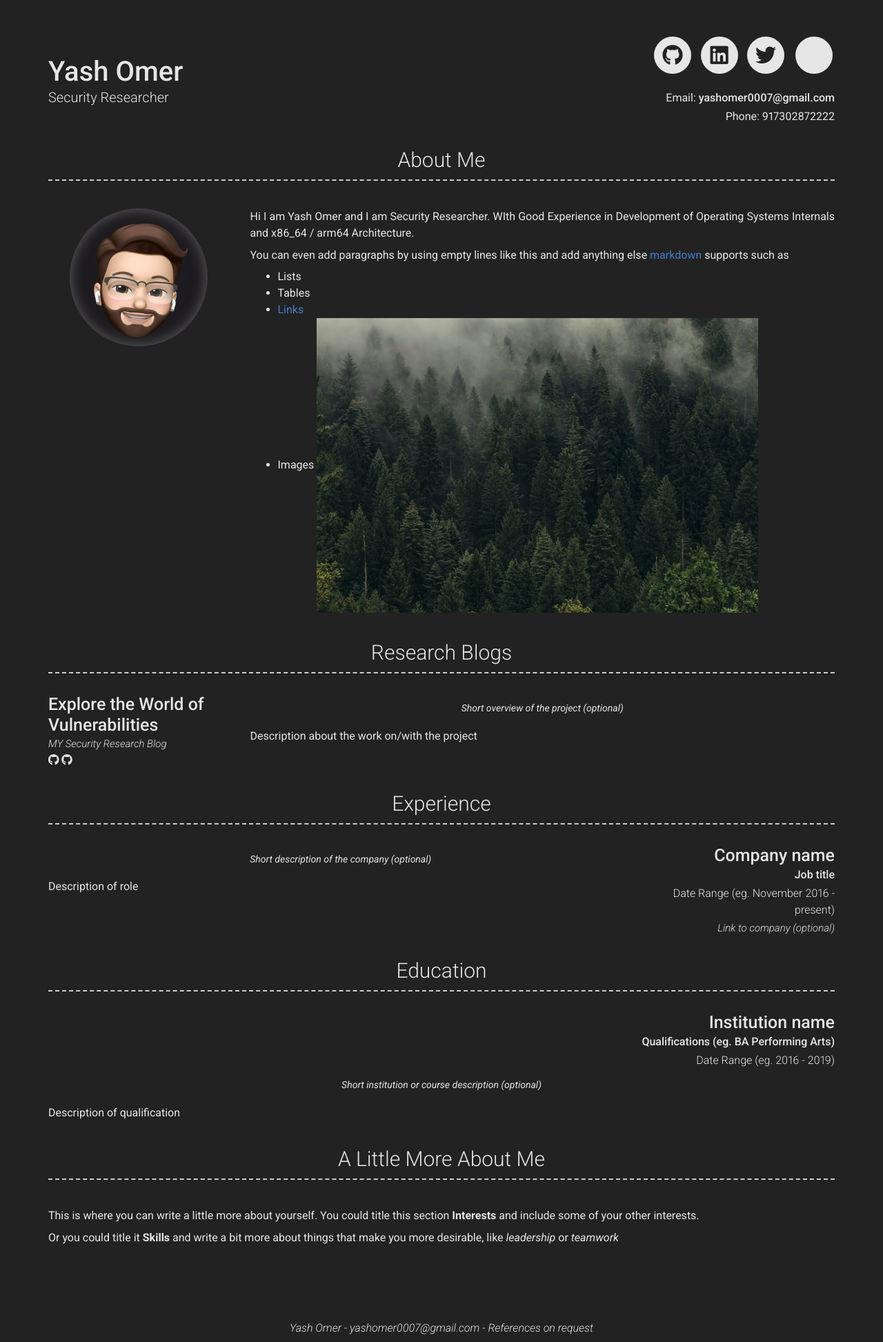
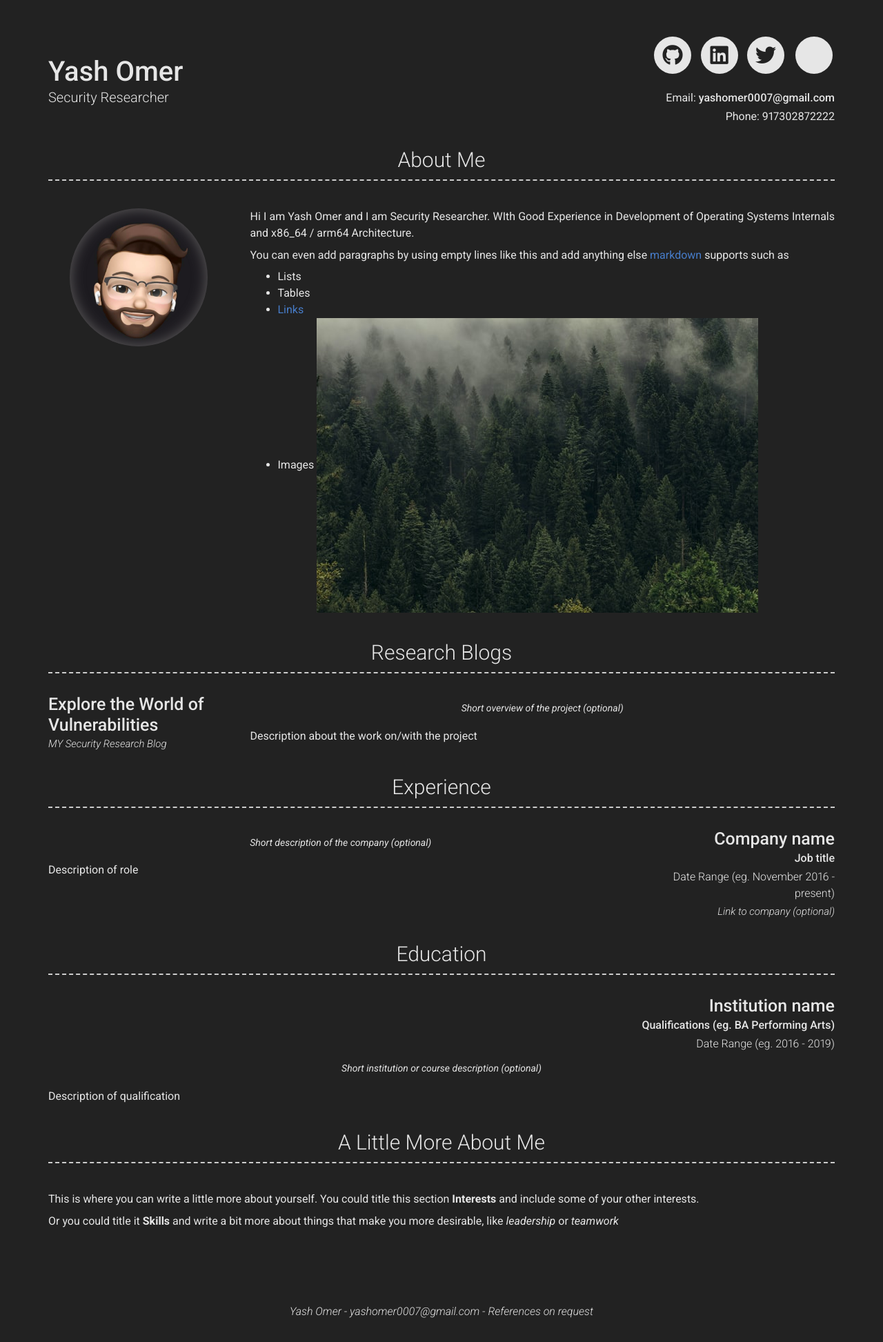
Before and after one commit to yashomer1994/Resume, a Jekyll site: the page built from index.md, in a window 1280 px wide. Shown: the whole page at 69% size. Built offline with Jekyll 4.4.1, drawn with Linux system fonts in a browser that asks for light colours; nearby versions of some CDN libraries; after the commit the page ends 1921 px from its top, so only the background shows below that.

Commit message:
Update _config.yml

```diff
--- a/_config.yml
+++ b/_config.yml
@@ -68,13 +68,13 @@ content:
         title: Explore the World of Vulnerabilities
         link: https://yashomer1994.github.io/yash007.github.io/
         link_text: MY Security Research Blog
-        additional_links:
-          - title:  Github page for project (eg. sproogen/modern-resume-theme)
-            icon: fab fa-github
-            url: Link to project (eg. sproogen.github.io/modern-resume-theme)(optional)
-          - title: Explore the World of Vulnerabilities
-            icon: fab fa-github
-            url: MY Security Research Blog (https://yashomer1994.github.io/yash007.github.io/)
+        #additional_links:
+         # - title:  Github page for project (eg. sproogen/modern-resume-theme)
+          #  icon: fab fa-github
+           # url: Link to project (eg. sproogen.github.io/modern-resume-theme)(optional)
+          #- title: Explore the World of Vulnerabilities
+           # icon: fab fa-github
+            #url: MY Security Research Blog (https://yashomer1994.github.io/yash007.github.io/)
         quote: >
           Short overview of the project (optional)
         description: | # this will include new lines to allow paragraphs
```
